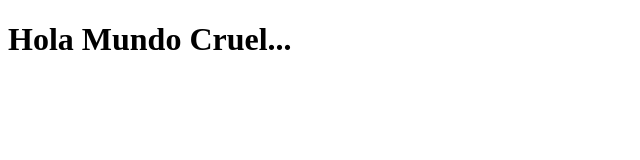
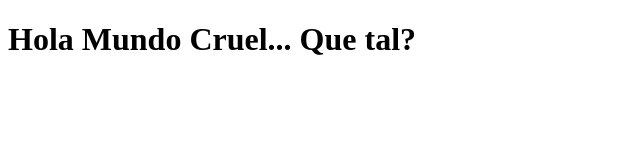
Before and after one commit to jeanmunoz/primer-repositorio, a plain HTML site: page index.html in a window 1280 px wide. Shown: the whole page, without its empty margins (0-640 px from the left). Drawn offline with nearby package versions, Linux system fonts and the light colour scheme.

Commit message:
Update index.html

```diff
--- a/index.html
+++ b/index.html
@@ -9,6 +9,6 @@
     <script src="//cdn.jsdelivr.net/npm/less@3.13" ></script>
 </head>
 <body>
-    <h1>Hola Mundo Cruel...</h1>
+    <h1>Hola Mundo Cruel... Que tal?</h1>
 </body>
 </html>
```
